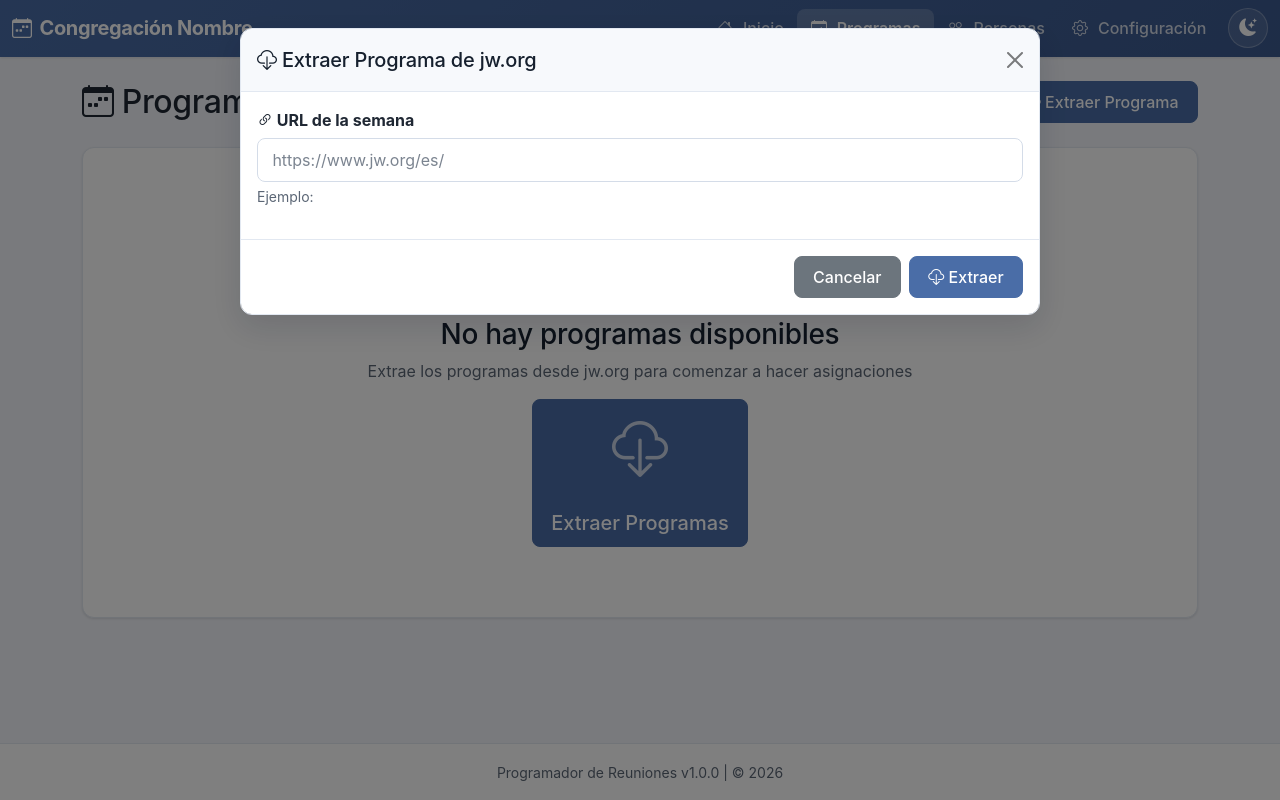
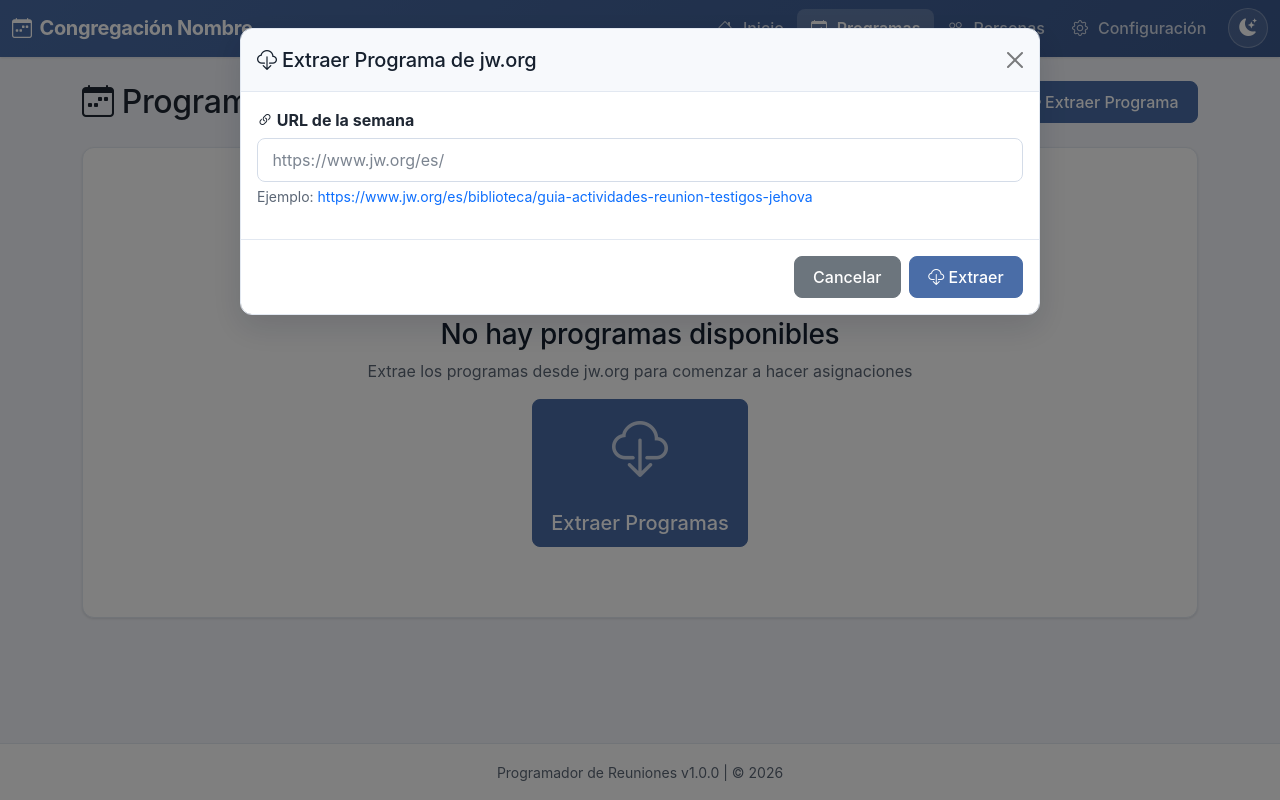
Before and after one commit to mpradaestudio/reunion-vmc, a PHP site: page /reunion-vmc/pages/programas.php in a window 1280 px wide, after a click on "Extraer Programa". Run offline with PHP 8.4, Linux system fonts and the light colour scheme; data comes from the database, SQL or seed files in the repository; data that the repository does not hold is empty; some web fonts are replaced.

Commit message:
Update programas.php

```diff
--- a/pages/programas.php
+++ b/pages/programas.php
@@ -257,7 +257,7 @@ $mesNombre = [
                 <input type="text" class="form-control" id="urlSemana"
                        placeholder="https://www.jw.org/es/">
                 <small class="text-muted d-block mt-1">
-                    Ejemplo: <a href="https://www.jw.org/es/biblioteca/guia-actividades-reunion-testigos-jehova/" target="_blank">
+                    Ejemplo: <a href="https://www.jw.org/es/biblioteca/guia-actividades-reunion-testigos-jehova/" target="_blank">https://www.jw.org/es/biblioteca/guia-actividades-reunion-testigos-jehova</a>
                 </small>
                 <div id="extraerEstado" class="mt-3"></div>
             </div>
```
